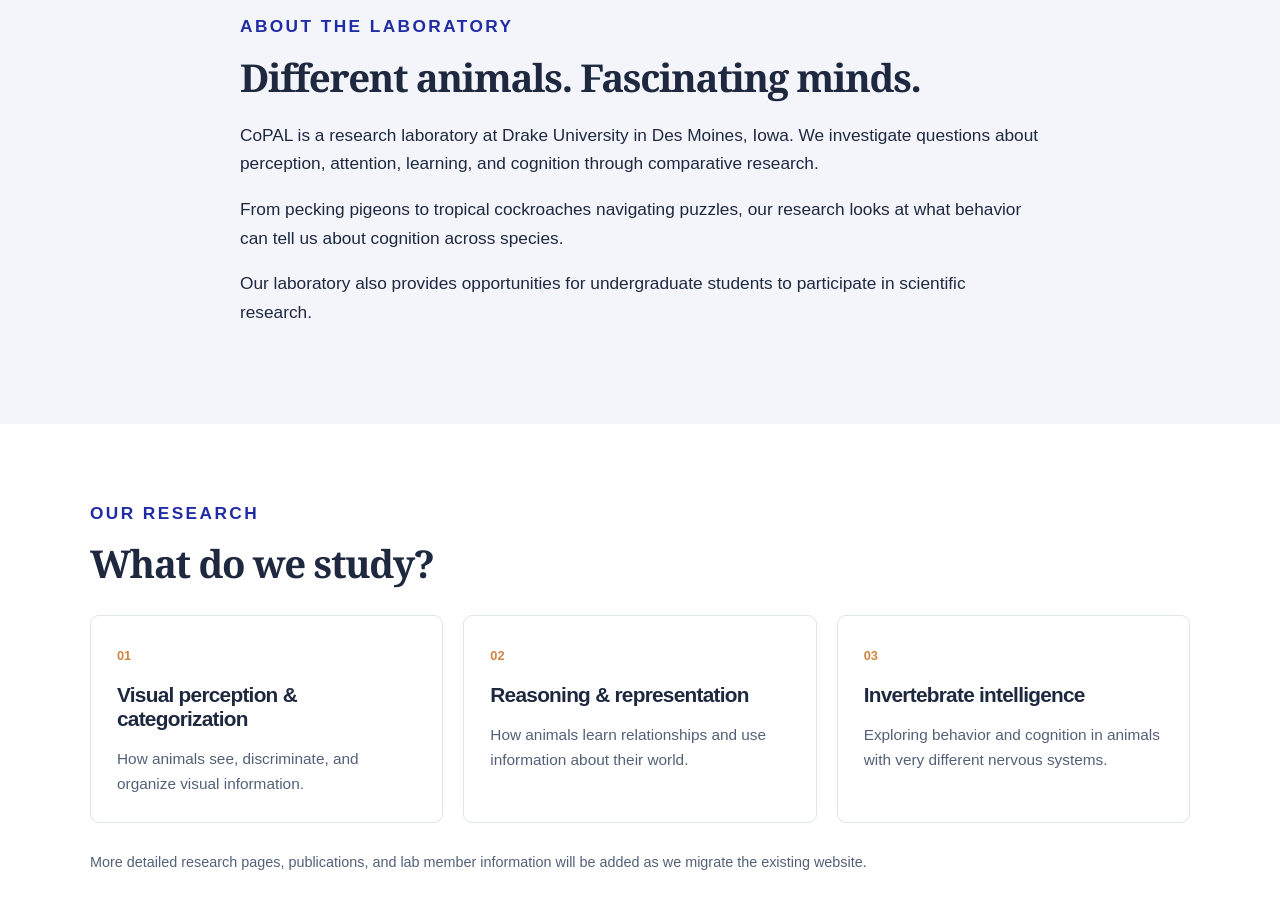
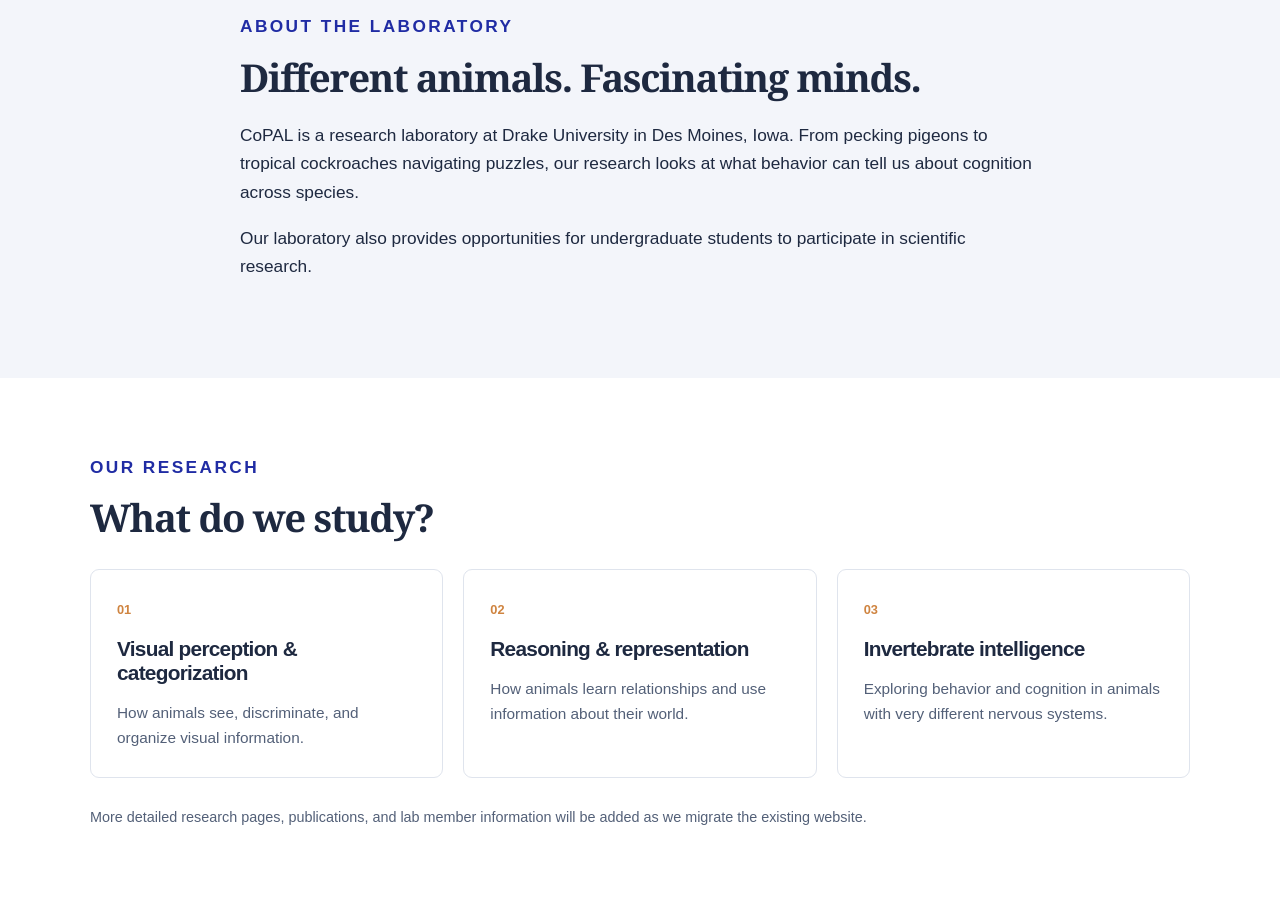
Before and after one commit to copal-lab/copal-lab.github.io, a plain HTML site: page index.html in a window 1280 px wide. Shown: the part 820-1729 px from the top of the page. Drawn offline with Linux system fonts and the light colour scheme.

Commit message:
Combine two paragraphs about CoPAL research

```diff
--- a/index.html
+++ b/index.html
@@ -39,8 +39,7 @@
       <div class="container narrow">
         <p class="eyebrow">About the laboratory</p>
         <h2>Different animals. Fascinating minds.</h2>
-        <p>CoPAL is a research laboratory at Drake University in Des Moines, Iowa. We investigate questions about perception, attention, learning, and cognition through comparative research.</p>
-        <p> From pecking pigeons to tropical cockroaches navigating puzzles, our research looks at what behavior can tell us about cognition across species. </p>
+        <p>CoPAL is a research laboratory at Drake University in Des Moines, Iowa. From pecking pigeons to tropical cockroaches navigating puzzles, our research looks at what behavior can tell us about cognition across species. </p>
         <p>Our laboratory also provides opportunities for undergraduate students to participate in scientific research.</p>
       </div>
     </section>
```
